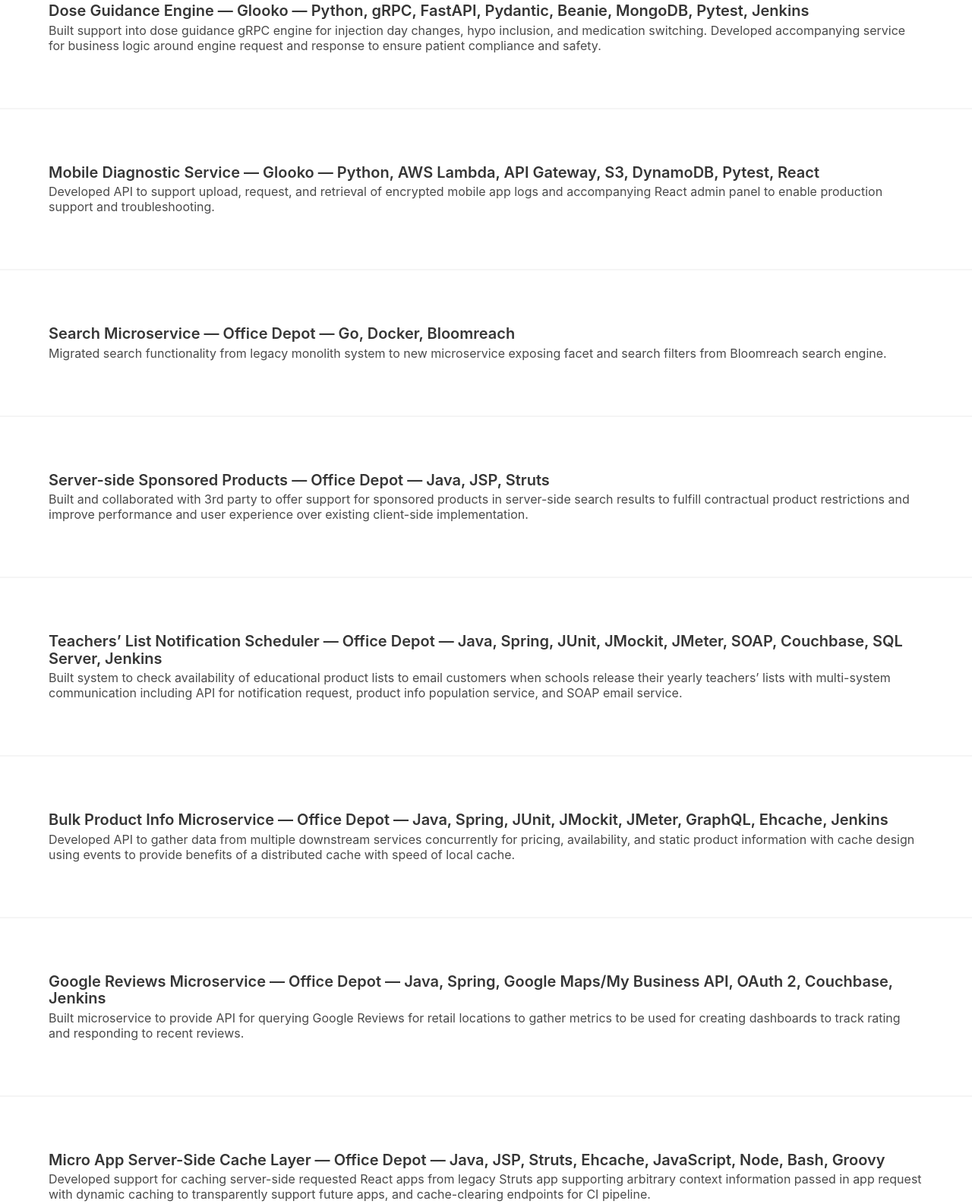
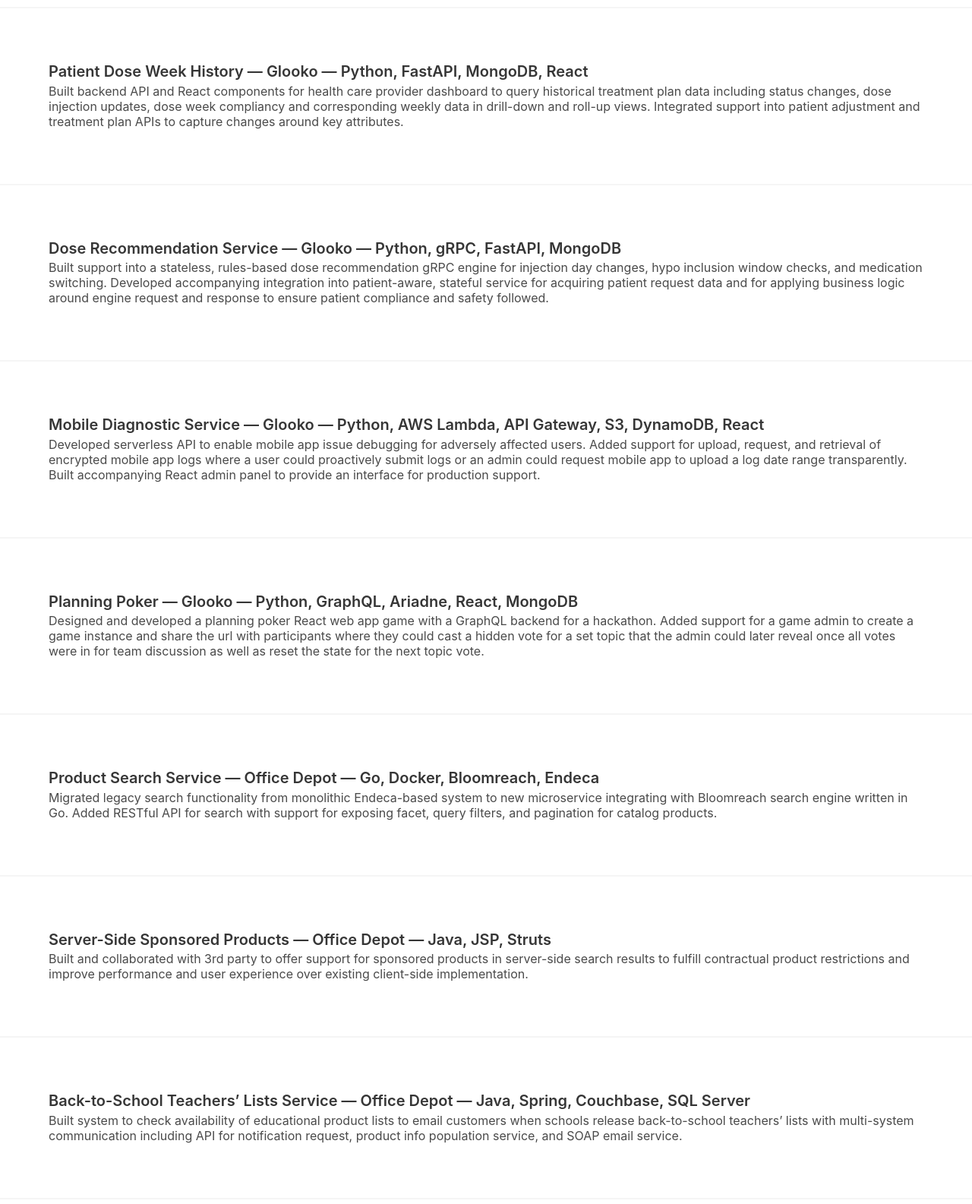
Before and after one commit to postsneakernet/postsneakernet.github.io, a plain HTML site: page index.html in a window 1280 px wide. Shown: the part 4216-5801 px from the top of the page at 76% size. Drawn offline with nearby package versions, Linux system fonts and the light colour scheme.

Commit message:
Update index.html

```diff
--- a/index.html
+++ b/index.html
@@ -268,13 +268,13 @@
         </div>
       </div>
     </section>
-    <section class="section">
+        <section class="section">
       <div class="container">
         <h1 class="title is-5">
-          Patient Dose Week History — Glooko — Python, FastAPI, Pydantic, Beanie, React, MongoDB, Pytest, Jenkins
+          Diabetes Treatment Platform — Glooko — Python, FastAPI, React, MongoDB, PostgreSQL, gRPC, Kafka
         </h1>
         <p class="subtitle is-6">
-          Built backend API and React components for health care provider dashboard to query historical treatment plan data including status changes, dose injection updates, dose week compliancy and corresponding weekly data.
+          Developed from trial phase through FDA submission of SaMD platform. Broke down monolithic Rails app into microservices. Switched 3 teams over to Python tech stack. Wrote template used as base for all microservices. Developed auth API for access and refresh tokens. Implemented middleware to apply authorization for target API user roles. Setup request ID in middleware to improve log debugging between services. Implemented API for treatment plan management allowing provider to prescribe, edit, and suspend patient care. Added support to process Kafka messages for patient maintenance. Implemented patient adjustment API allowing patient to track hypo events and fasting blood glucose readings, request dose recommendations, and log dose injections.
         </p>
       </div>
     </section>
@@ -282,10 +282,10 @@
     <section class="section">
       <div class="container">
         <h1 class="title is-5">
-          Dose Guidance Engine — Glooko — Python, gRPC, FastAPI, Pydantic, Beanie, MongoDB, Pytest, Jenkins
+          Patient Dose Week History — Glooko — Python, FastAPI, MongoDB, React
         </h1>
         <p class="subtitle is-6">
-          Built support into dose guidance gRPC engine for injection day changes, hypo inclusion, and medication switching. Developed accompanying service for business logic around engine request and response to ensure patient compliance and safety.
+          Built backend API and React components for health care provider dashboard to query historical treatment plan data including status changes, dose injection updates, dose week compliancy and corresponding weekly data in drill-down and roll-up views. Integrated support into patient adjustment and treatment plan APIs to capture changes around key attributes.
         </p>
       </div>
     </section>
@@ -293,10 +293,10 @@
     <section class="section">
       <div class="container">
         <h1 class="title is-5">
-          Mobile Diagnostic Service — Glooko — Python, AWS Lambda, API Gateway, S3, DynamoDB, Pytest, React
+          Dose Recommendation Service — Glooko — Python, gRPC, FastAPI, MongoDB
         </h1>
         <p class="subtitle is-6">
-          Developed API to support upload, request, and retrieval of encrypted mobile app logs and accompanying React admin panel to enable production support and troubleshooting.
+          Built support into a stateless, rules-based dose recommendation gRPC engine for injection day changes, hypo inclusion window checks, and medication switching. Developed accompanying integration into patient-aware, stateful service for acquiring patient request data and for applying business logic around engine request and response to ensure patient compliance and safety followed.
         </p>
       </div>
     </section>
@@ -304,10 +304,10 @@
     <section class="section">
       <div class="container">
         <h1 class="title is-5">
-          Search Microservice — Office Depot — Go, Docker, Bloomreach
+          Mobile Diagnostic Service — Glooko — Python, AWS Lambda, API Gateway, S3, DynamoDB, React
         </h1>
         <p class="subtitle is-6">
-          Migrated search functionality from legacy monolith system to new microservice exposing facet and search filters from Bloomreach search engine.
+          Developed serverless API to enable mobile app issue debugging for adversely affected users. Added support for upload, request, and retrieval of encrypted mobile app logs where a user could proactively submit logs or an admin could request mobile app to upload a log date range transparently. Built accompanying React admin panel to provide an interface for production support.
         </p>
       </div>
     </section>
@@ -315,7 +315,29 @@
     <section class="section">
       <div class="container">
         <h1 class="title is-5">
-          Server-side Sponsored Products — Office Depot — Java, JSP, Struts
+          Planning Poker — Glooko — Python, GraphQL, Ariadne, React, MongoDB
+        </h1>
+        <p class="subtitle is-6">
+          Designed and developed a planning poker React web app game with a GraphQL backend for a hackathon. Added support for a game admin to create a game instance and share the url with participants where they could cast a hidden vote for a set topic that the admin could later reveal once all votes were in for team discussion as well as reset the state for the next topic vote.
+        </p>
+      </div>
+    </section>
+    <hr>
+    <section class="section">
+      <div class="container">
+        <h1 class="title is-5">
+          Product Search Service — Office Depot — Go, Docker, Bloomreach, Endeca
+        </h1>
+        <p class="subtitle is-6">
+          Migrated legacy search functionality from monolithic Endeca-based system to new microservice integrating with Bloomreach search engine written in Go. Added RESTful API for search with support for exposing facet, query filters, and pagination for catalog products.
+        </p>
+      </div>
+    </section>
+    <hr>
+    <section class="section">
+      <div class="container">
+        <h1 class="title is-5">
+          Server-Side Sponsored Products — Office Depot — Java, JSP, Struts
         </h1>
         <p class="subtitle is-6">
           Built and collaborated with 3rd party to offer support for sponsored products in server-side search results to fulfill contractual product restrictions and improve performance and user experience over existing client-side implementation.
@@ -326,10 +348,10 @@
     <section class="section">
       <div class="container">
         <h1 class="title is-5">
-          Teachers’ List Notification Scheduler — Office Depot — Java, Spring, JUnit, JMockit, JMeter, SOAP, Couchbase, SQL Server, Jenkins
+          Back-to-School Teachers’ Lists Service — Office Depot — Java, Spring, Couchbase, SQL Server
         </h1>
         <p class="subtitle is-6">
-          Built system to check availability of educational product lists to email customers when schools release their yearly teachers’ lists with multi-system communication including API for notification request, product info population service, and SOAP email service.
+          Built system to check availability of educational product lists to email customers when schools release back-to-school teachers’ lists with multi-system communication including API for notification request, product info population service, and SOAP email service.
         </p>
       </div>
     </section>
@@ -337,10 +359,10 @@
     <section class="section">
       <div class="container">
         <h1 class="title is-5">
-          Bulk Product Info Microservice — Office Depot — Java, Spring, JUnit, JMockit, JMeter, GraphQL, Ehcache, Jenkins
+          Bulk Product Info Service — Office Depot — Java, Spring, GraphQL
         </h1>
         <p class="subtitle is-6">
-          Developed API to gather data from multiple downstream services concurrently for pricing, availability, and static product information with cache design using events to provide benefits of a distributed cache with speed of local cache.
+          Developed RESTful API to gather data from multiple downstream services concurrently for pricing, availability, and static product information with cache design using events to provide benefits of a distributed cache with speed of local cache.
         </p>
       </div>
     </section>
@@ -348,7 +370,7 @@
     <section class="section">
       <div class="container">
         <h1 class="title is-5">
-          Google Reviews Microservice — Office Depot — Java, Spring, Google Maps/My Business API, OAuth 2, Couchbase, Jenkins
+          Google Reviews Microservice — Office Depot — Java, Spring, Google Maps/My Business API, OAuth 2, Couchbase
         </h1>
         <p class="subtitle is-6">
           Built microservice to provide API for querying Google Reviews for retail locations to gather metrics to be used for creating dashboards to track rating and responding to recent reviews.
@@ -359,7 +381,7 @@
     <section class="section">
       <div class="container">
         <h1 class="title is-5">
-          Micro App Server-Side Cache Layer — Office Depot — Java, JSP, Struts, Ehcache, JavaScript, Node, Bash, Groovy
+          Micro App Server-Side Cache Layer — Office Depot — Java, Struts, JavaScript, React, Node, Jenkins
         </h1>
         <p class="subtitle is-6">
           Developed support for caching server-side requested React apps from legacy Struts app supporting arbitrary context information passed in app request with dynamic caching to transparently support future apps, and cache-clearing endpoints for CI pipeline.
@@ -370,7 +392,7 @@
     <section class="section">
       <div class="container">
         <h1 class="title is-5">
-          Cross Sells Microservice — Office Depot — Java, Spring, JUnit, JMockit, JMeter, Ehcache, SQL Server, Jenkins
+          Cross Sells Service — Office Depot — Java, Spring, SQL Server
         </h1>
         <p class="subtitle is-6">
           Developed microservice to provide cross sells of related products sourced from manually input products and AI-generated cross sells for retail chain’s store lockers to provide customers with related product offers when picking up orders.
@@ -392,10 +414,10 @@
     <section class="section">
       <div class="container">
         <h1 class="title is-5">
-          Claims Controllership Dashboard — Florida Blue — Java, Spring, SQL Server, Oracle Database, Jenkins
+          Claims Controllership Dashboard — Florida Blue — Java, Spring, SQL Server, Oracle Database
         </h1>
         <p class="subtitle is-6">
-          Developed RESTful API for claims controllership dashboard providing reporting, customizable dashboard options, report URL sharing, Excel export, and alert subscription system.
+          Designed and developed RESTful API for claims controllership dashboard providing reporting, customizable dashboard options, report URL sharing, Excel export, and alert subscription system.
         </p>
       </div>
     </section>
```
